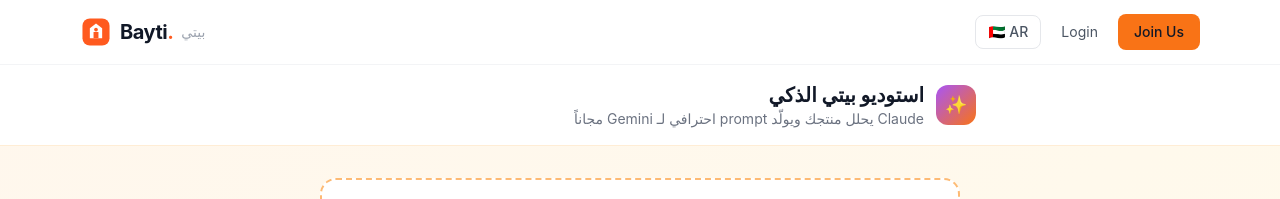
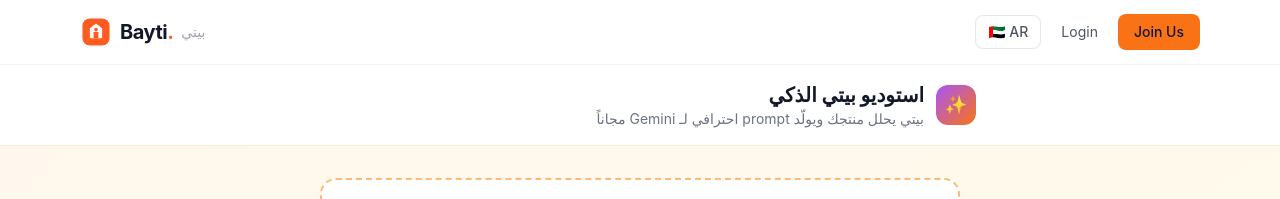
Before and after one commit to qnetofficialemail-sudo/bayti-frontend, a React (Create React App) app: page /studio in a window 1280 px wide. Shown: the top 199 px of the page. Built offline with nearby package versions, Linux system fonts and the light colour scheme.

Commit message:
Studio: rebrand Claude to بيتي in UI text

```diff
--- a/src/pages/StudioPage.tsx
+++ b/src/pages/StudioPage.tsx
@@ -161,7 +161,7 @@
           <div className="w-10 h-10 bg-gradient-to-br from-purple-500 to-orange-500 rounded-xl flex items-center justify-center text-white text-lg">✨</div>
           <div>
             <h1 className="text-xl font-bold text-gray-900">استوديو بيتي الذكي</h1>
-            <p className="text-sm text-gray-500">Claude يحلل منتجك ويولّد prompt احترافي لـ Gemini مجاناً</p>
+            <p className="text-sm text-gray-500">بيتي يحلل منتجك ويولّد prompt احترافي لـ Gemini مجاناً</p>
           </div>
         </div>
       </div>
@@ -192,7 +192,7 @@
               <div className="space-y-3">
                 {[
                   { n: "١", text: "ارفع صورة منتجك واختر الخيارات" },
-                  { n: "٢", text: "Claude يحلل المنتج ويولّد prompt مخصص" },
+                  { n: "٢", text: "بيتي يحلل المنتج ويولّد prompt مخصص" },
                   { n: "٣", text: "انسخ الـ prompt وافتح Gemini مجاناً" },
                   { n: "٤", text: "الصق الـ prompt وارفع صورة المنتج → صورة احترافية!" },
                 ].map(s => (
@@ -372,7 +372,7 @@
               <div className="w-20 h-20 rounded-full border-4 border-purple-200 border-t-purple-500 animate-spin"></div>
               <div className="absolute inset-0 flex items-center justify-center text-2xl">🔍</div>
             </div>
-            <h2 className="text-xl font-bold text-gray-800 mb-2">Claude يحلل منتجك...</h2>
+            <h2 className="text-xl font-bold text-gray-800 mb-2">بيتي يحلل منتجك...</h2>
             <p className="text-gray-500 text-sm">يستخرج اللون والتصميم والتفاصيل</p>
             <p className="text-gray-400 text-xs mt-4">~10 ثوانٍ</p>
           </div>
```
